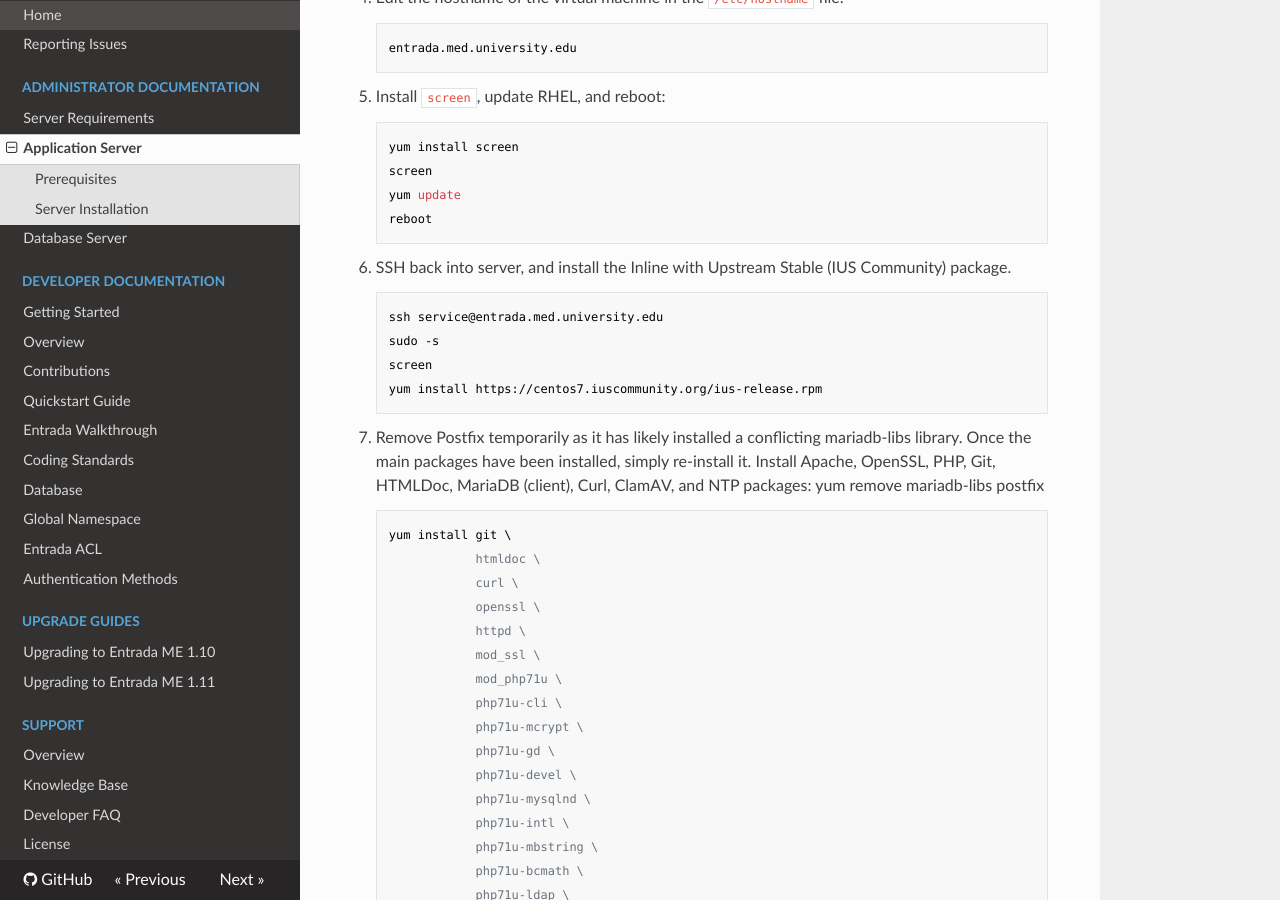
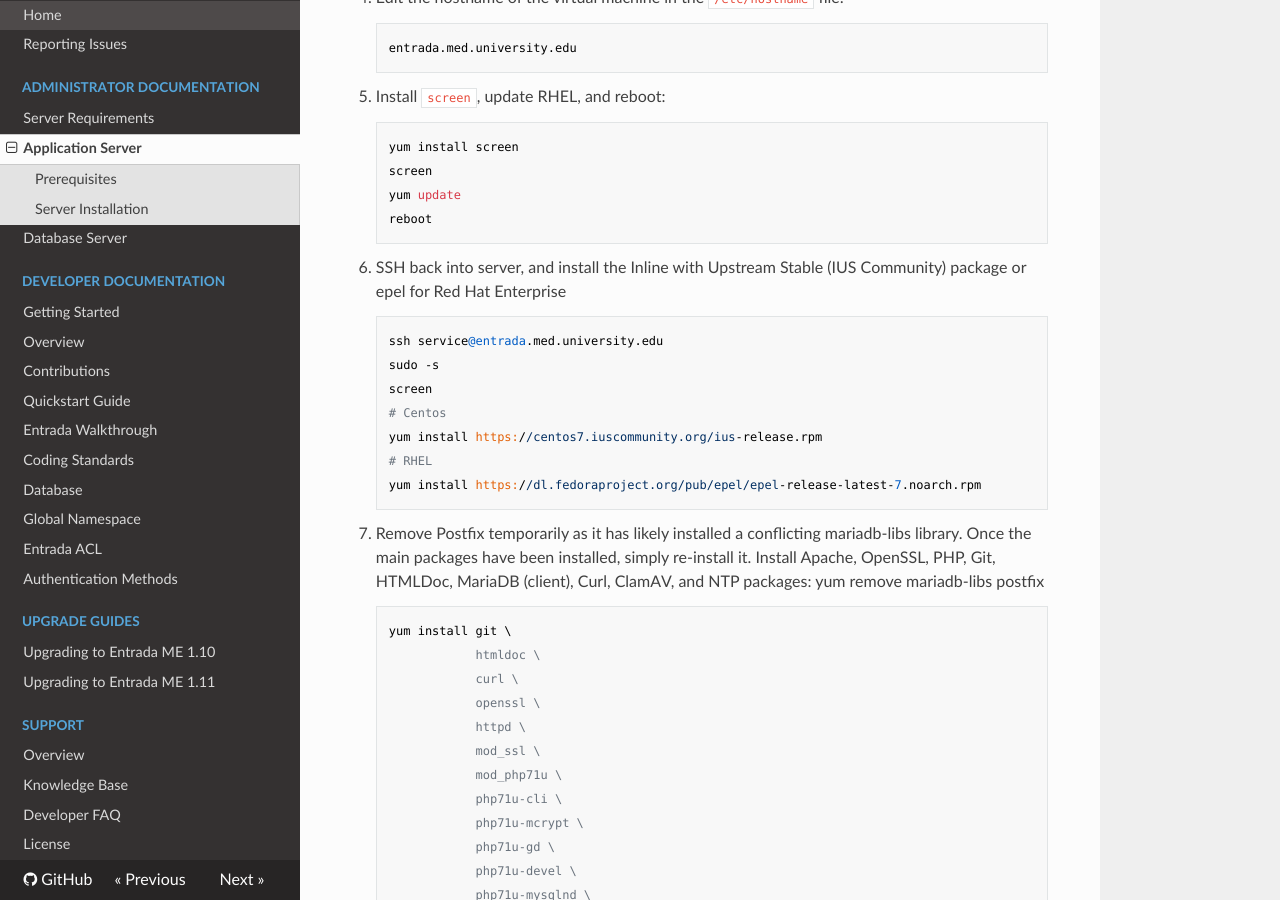
Before and after one commit to pyarmak/entrada-1x-docs, an MkDocs documentation site: the page built from docs/administrator/application-server.md, in a window 1280 px wide and 900 px high, scrolled down 1224 px. Built offline with MkDocs 1.6.1, drawn with Linux system fonts in a browser that asks for light colours; nearby versions of some CDN libraries; old or Windows-style settings are respelled for this version of MkDocs.

Commit message:
Update application-server.md

```diff
--- a/docs/administrator/application-server.md
+++ b/docs/administrator/application-server.md
@@ -48,12 +48,15 @@ The hostnames that will be referenced throughout this document will be `entrada.
         yum update
         reboot
 
-6. SSH back into server, and install the Inline with Upstream Stable (IUS Community) package.
+6. SSH back into server, and install the Inline with Upstream Stable (IUS Community) package or epel for Red Hat Enterprise
 
         ssh service@entrada.med.university.edu
         sudo -s
         screen
+        # Centos
         yum install https://centos7.iuscommunity.org/ius-release.rpm
+        # RHEL
+        yum install https://dl.fedoraproject.org/pub/epel/epel-release-latest-7.noarch.rpm
 
 7. Remove Postfix temporarily as it has likely installed a conflicting mariadb-libs library. Once the main packages have been installed, simply re-install it.  Install Apache, OpenSSL, PHP, Git, HTMLDoc, MariaDB (client), Curl, ClamAV, and NTP packages:
         yum remove mariadb-libs postfix
```
